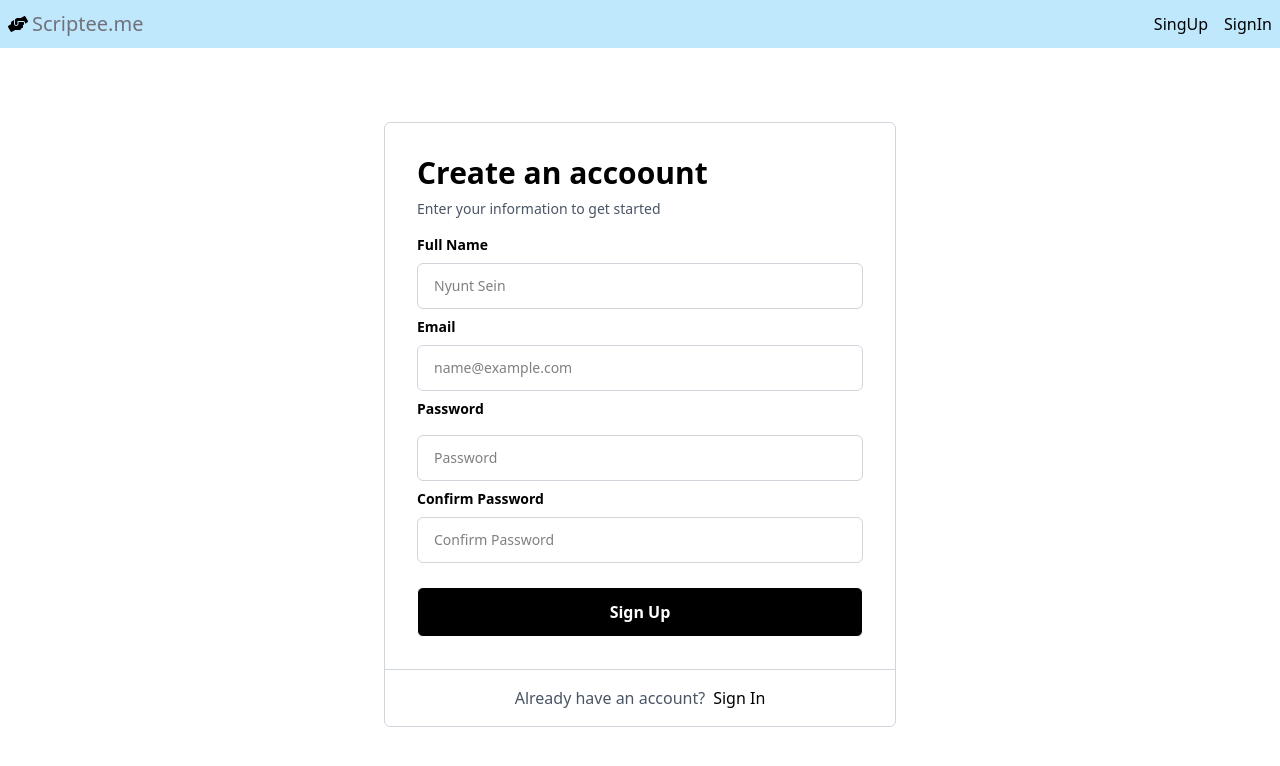
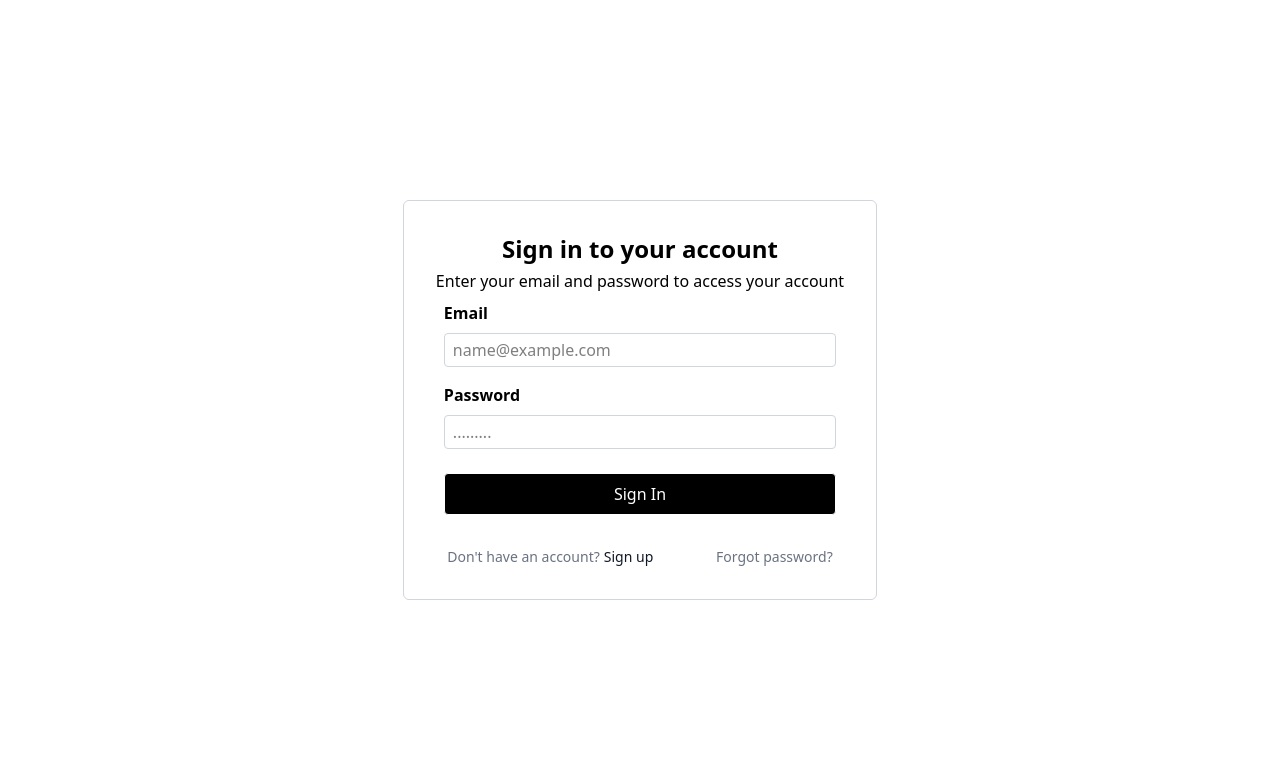
Before and after one commit to NS-25/scriptee.me, a React (Vite) app: page /signin in a window 1280 px wide. Shown: the top 766 px of the page. Built offline with nearby package versions, Linux system fonts and the light colour scheme.

Commit message:
react router almost done

```diff
--- a/package.json
+++ b/package.json
@@ -14,6 +14,7 @@
     "react": "^19.0.0",
     "react-dom": "^19.0.0",
     "react-icons": "^5.5.0",
+    "react-router-dom": "^7.3.0",
     "tailwindcss": "^4.0.14"
   },
   "devDependencies": {
--- a/src/App.tsx
+++ b/src/App.tsx
@@ -1,15 +1,19 @@
+import { Routes, Route } from "react-router-dom";
 import Navbar from "./components/Navbar";
-// import SignIn from "./components/SignIn";
+import SignIn from "./components/SignIn";
 import SignUp from "./components/SignUp";
 
 function App() {
   return (
     <>
       {/* <h1 className="text-green-700">Hello George</h1> */}
-      <Navbar />
-      <div>
-        <SignUp />
-      </div>
+{/* <Navbar/> */}
+      <Routes>
+        <Route path="/" element={<Navbar />} />
+        <Route path="/signup" element={<SignUp />} />
+        <Route path="/signin" element={<SignIn />} />
+      </Routes>
+
       {/* <div>
         <SignIn />
       </div> */}
--- a/src/components/Navbar.tsx
+++ b/src/components/Navbar.tsx
@@ -1,4 +1,5 @@
 import { FaHandsHelping } from "react-icons/fa";
+import { Link } from "react-router-dom";
 
 const Navbar = () => {
   return (
@@ -13,10 +14,10 @@ const Navbar = () => {
         </div>
         <ul className="flex space-x-4 ">
           <li className="hover:text-blue-600">
-            <a href="#">SingUp</a>
+            <Link to="/signin">Sign In</Link>
           </li>
           <li className="hover:text-blue-600">
-            <a href="#">SignIn</a>
+            <Link to="/signup">Sign Up</Link>
           </li>
         </ul>
       </nav>
--- a/src/components/SignIn.tsx
+++ b/src/components/SignIn.tsx
@@ -50,7 +50,7 @@ const SignIn = () => {
             <div id="links" className="flex justify-around space-x-10">
               <div className="flex flex-row text-center text-sm text-gray-500 space-x-1">
                 <p>Don't have an account?</p>
-                <a href="#" className="text-gray-900  hover:underline">
+                <a href="/signin" className="text-gray-900  hover:underline">
                   Sign up
                 </a>
               </div>
--- a/src/components/SignUp.tsx
+++ b/src/components/SignUp.tsx
@@ -1,7 +1,14 @@
+
+
+
+
 const SignUp = () => {
   return (
     <>
-      <div id="wrapper" className=" p-4 min-h-[calc(100vh-3em)] grid place-items-center">
+      <div
+        id="wrapper"
+        className=" p-4 min-h-[calc(100vh-3em)] grid place-items-center"
+      >
         <div className="border max-w-lg min-w-lg rounded-md border-gray-300">
           <form className="p-8">
             <h2 className="text-3xl font-semibold mb-2 ">Create an accoount</h2>
@@ -60,7 +67,7 @@ const SignUp = () => {
           {/* <hr /> */}
           <div className="border-t border-t-gray-300 flex flex-row items-center justify-center py-4 gap-2">
             <p className="text-gray-600">Already have an account?</p>
-            <a href="#" className="hover:underline">
+            <a href="/signup" className="hover:underline">
               Sign In
             </a>
           </div>
--- a/src/main.tsx
+++ b/src/main.tsx
@@ -1,10 +1,13 @@
 import { StrictMode } from "react";
 import { createRoot } from "react-dom/client";
+import { BrowserRouter } from "react-router-dom";
 import "./index.css";
 import App from "./App.tsx";
 
 createRoot(document.getElementById("root")!).render(
   <StrictMode>
-    <App />
+    <BrowserRouter>
+      <App />
+    </BrowserRouter>
   </StrictMode>
 );
```
Also changed, not shown: 1 other file (tests, documents, lock files or other folders).
